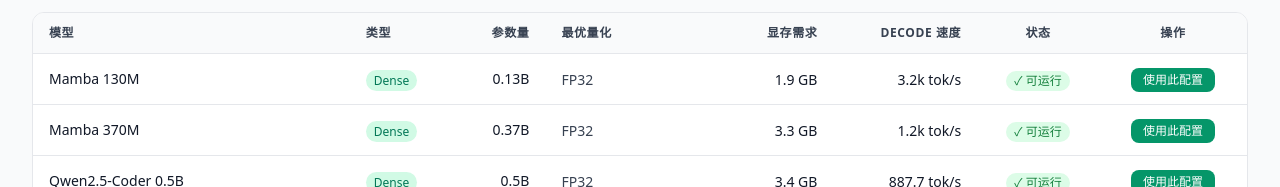
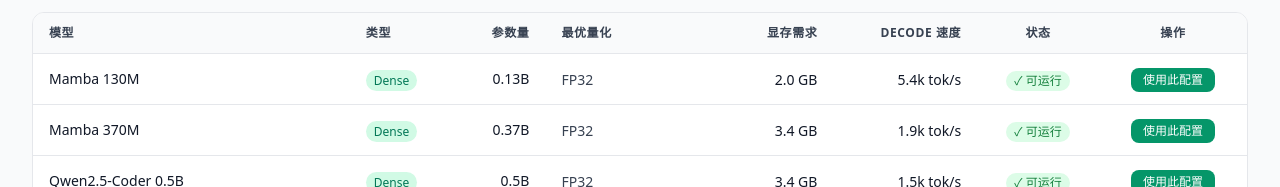
Before and after one commit to adiudiuu/tps, a Vue app: page /ranking in a window 1280 px wide. Shown: the part 613-800 px from the top of the page. Built offline with nearby package versions, Linux system fonts and the light colour scheme.

Commit message:
修复细节batch算法

```diff
--- a/src/data/constants.js
+++ b/src/data/constants.js
@@ -28,14 +28,24 @@
 
 export const FRAMEWORK_MAP = [
   // vendors: null = 全平台通用
-  { id: 'theory',        labelKey: 'framework.theory',        decode: 1.00, prefill: 1.00, decodeMin: 1.00, decodeMax: 1.00, prefillMin: 1.00, prefillMax: 1.00, vendors: null },
-  { id: 'trtllm',        labelKey: 'framework.trtllm',        decode: 0.65, prefill: 0.75, decodeMin: 0.75, decodeMax: 0.85, prefillMin: 0.80, prefillMax: 0.90, vendors: ['nvidia'] },
+  { id: 'theory',        labelKey: 'framework.theory',        decode: 1.00, prefill: 1.00, decodeMin: 1.00, decodeMax: 1.00, prefillMin: 1.00, prefillMax: 1.00, vendors: null,                    schedulingMode: 'serial'     },
+  { id: 'trtllm',        labelKey: 'framework.trtllm',        decode: 0.80, prefill: 0.75, decodeMin: 0.75, decodeMax: 0.85, prefillMin: 0.80, prefillMax: 0.90, vendors: ['nvidia'],             schedulingMode: 'continuous' },
+  // SGLang vs vLLM v0.6.0（sgl-project/sglang benchmark_vllm_060 实测）
+  // Llama 3.1 8B A100 offline: SGLang 4281 vs vLLM 4132 tok/s (+3.6%)
+  // Llama 3.1 70B 4×H100 online rate=8: SGLang 4064 vs vLLM 3752 tok/s (+8.3%)
+  // 早期 29% 差距来自对比旧版 vLLM 0.5.x，vLLM 0.6+ 已基本持平
+  { id: 'sglang',        labelKey: 'framework.sglang',        decode: 0.68, prefill: 0.72, decodeMin: 0.65, decodeMax: 0.75, prefillMin: 0.65, prefillMax: 0.80, vendors: ['nvidia', 'amd'],       schedulingMode: 'continuous' },
   // vLLM 已默认支持 Speculative Decoding（需配置 draft model），可带来 1.5-3x 加速
   // 当前效率系数未包含 Speculative Decoding 增益，实际部署时可能更快
-  { id: 'vllm',          labelKey: 'framework.vllm',          decode: 0.60, prefill: 0.68, decodeMin: 0.55, decodeMax: 0.75, prefillMin: 0.60, prefillMax: 0.80, vendors: ['nvidia', 'amd'] },
-  { id: 'tgi',           labelKey: 'framework.tgi',           decode: 0.40, prefill: 0.55, decodeMin: 0.40, decodeMax: 0.55, prefillMin: 0.50, prefillMax: 0.65, vendors: ['nvidia', 'amd'] },
+  { id: 'vllm',          labelKey: 'framework.vllm',          decode: 0.65, prefill: 0.68, decodeMin: 0.55, decodeMax: 0.75, prefillMin: 0.60, prefillMax: 0.80, vendors: ['nvidia', 'amd'],       schedulingMode: 'continuous' },
+  // LMDeploy 效率与 SGLang 接近，支持 TurboMind 引擎
+  { id: 'lmdeploy',      labelKey: 'framework.lmdeploy',      decode: 0.76, prefill: 0.70, decodeMin: 0.73, decodeMax: 0.80, prefillMin: 0.62, prefillMax: 0.78, vendors: ['nvidia'],             schedulingMode: 'continuous' },
+  // TGI decode 假设取 0.40-0.55 中间值，待实测校准
+  { id: 'tgi',           labelKey: 'framework.tgi',           decode: 0.47, prefill: 0.55, decodeMin: 0.40, decodeMax: 0.55, prefillMin: 0.50, prefillMax: 0.65, vendors: ['nvidia', 'amd'],       schedulingMode: 'continuous' },
+  // ExLlamaV2 针对消费级显卡（RTX 系列）优化，CUDA 核高度定制
+  { id: 'exllamav2',     labelKey: 'framework.exllamav2',     decode: 0.70, prefill: 0.55, decodeMin: 0.65, decodeMax: 0.75, prefillMin: 0.48, prefillMax: 0.62, vendors: ['nvidia'],             schedulingMode: 'serial'     },
   // Apple 专属框架
-  { id: 'mlx',           labelKey: 'framework.mlx',           decode: 0.90, prefill: 0.65, decodeMin: 0.80, decodeMax: 0.95, prefillMin: 0.55, prefillMax: 0.75, vendors: ['apple'], recommended: 'apple' },
+  { id: 'mlx',           labelKey: 'framework.mlx',           decode: 0.90, prefill: 0.65, decodeMin: 0.80, decodeMax: 0.95, prefillMin: 0.55, prefillMax: 0.75, vendors: ['apple'], recommended: 'apple', schedulingMode: 'continuous' },
   {
     id: 'llamacpp_metal',
     labelKey: 'framework.llamacpp_metal',
@@ -43,6 +53,7 @@
     decodeMin: 0.52, decodeMax: 0.70,
     prefillMin: 0.42, prefillMax: 0.58,
     vendors: ['apple'],
+    schedulingMode: 'serial',
     // 模型规模效率缩放系数（Apple Metal 后端相比 CUDA 略高）
     modelSizeScaling: [
       { maxParams: 14, decode: 0.57, decodeMin: 0.52, decodeMax: 0.62 },  // <14B
@@ -63,6 +74,7 @@
     decodeMin: 0.48, decodeMax: 0.65,
     prefillMin: 0.30, prefillMax: 0.40,
     vendors: null,
+    schedulingMode: 'serial',
     // 模型规模效率缩放系数（同时调整 decode/decodeMin/decodeMax）
     modelSizeScaling: [
       { maxParams: 14, decode: 0.52, decodeMin: 0.48, decodeMax: 0.56 },  // <14B: 实测约 0.52
--- a/src/i18n/en.js
+++ b/src/i18n/en.js
@@ -229,12 +229,16 @@
     slow_single: 'Single request speed <20 tok/s — below real-time interaction threshold',
     bw_bottleneck: 'Severely bandwidth bound — increasing batch size improves GPU utilization',
     high_power: 'Total power >{power} kW — check datacenter PDU capacity',
+    activation_oom: 'Activation memory {gb} GB — large batch + long context may OOM, reduce batch or sequence length',
   },
   framework: {
     theory: 'Theoretical Peak',
     trtllm: 'TensorRT-LLM',
+    sglang: 'SGLang',
     vllm: 'vLLM',
+    lmdeploy: 'LMDeploy',
     tgi: 'TGI',
+    exllamav2: 'ExLlamaV2',
     mlx: 'MLX (Apple)',
     llamacpp_metal: 'llama.cpp (Metal)',
     llamacpp: 'llama.cpp',
--- a/src/i18n/zh.js
+++ b/src/i18n/zh.js
@@ -229,12 +229,16 @@
     slow_single: '单请求速度 <20 tok/s，低于实时交互阈值',
     bw_bottleneck: '带宽严重瓶颈，增大 batch 可提升 GPU 利用率',
     high_power: '总功耗 >{power} kW，注意机房 PDU 容量',
+    activation_oom: '激活值显存 {gb} GB，大批次长序列可能 OOM，建议减小 batch 或序列长度',
   },
   framework: {
     theory: '理论峰值',
     trtllm: 'TensorRT-LLM',
+    sglang: 'SGLang',
     vllm: 'vLLM',
+    lmdeploy: 'LMDeploy',
     tgi: 'TGI',
+    exllamav2: 'ExLlamaV2',
     mlx: 'MLX (Apple)',
     llamacpp_metal: 'llama.cpp (Metal)',
     llamacpp: 'llama.cpp',
--- a/src/pages/Home.vue
+++ b/src/pages/Home.vue
@@ -27,7 +27,7 @@
 const batch          = ref(_url.batch        ?? 1)
 const promptLen      = ref(_url.promptLen    ?? 1024)
 const outputLen      = ref(_url.outputLen    ?? 1024)
-const framework      = ref(_url.framework    ?? FRAMEWORK_MAP.find(f => f.id === 'vllm'))
+const framework      = ref(_url.framework    ?? FRAMEWORK_MAP.find(f => f.id === 'theory'))
 const flashAttention = ref(_url.flashAttention ?? true)
 const kvCacheQuant   = ref(_url.kvCacheQuant ?? KV_CACHE_MAP[0])
 const prefixCacheHit = ref(_url.prefixCacheHit ?? 0)
--- a/src/pages/ModelRanking.vue
+++ b/src/pages/ModelRanking.vue
@@ -18,7 +18,7 @@
 const interconnect = ref(INTERCONNECT_MAP[0])
 const ctx = ref(16384)
 const batch = ref(1)
-const framework = ref(FRAMEWORK_MAP.find(f => f.id === 'vllm'))
+const framework = ref(FRAMEWORK_MAP.find(f => f.id === 'theory'))
 
 const isCalculating = ref(false)
 const sortBy = ref('speed') // 'speed' | 'vram' | 'params'
--- a/src/utils/calc.js
+++ b/src/utils/calc.js
@@ -82,7 +82,9 @@
 
   // 系统开销（CUDA context、激活值、临时 buffer 等）
   // 动态调整：小模型固定 1GB，大模型按权重 3% 计算，上限 5GB
-  const overheadGB  = Math.max(1.0, Math.min(weightGB * 0.03, 5.0))
+  // 激活值显存：batch × promptLen × hidden_size × layers × 2 bytes（BF16）
+  const activationGB = batch * promptLen * (model.hidden_size ?? 4096) * model.layers * 2 / 1e9
+  const overheadGB  = Math.max(1.0, Math.min(weightGB * 0.03, 5.0)) + activationGB
   const totalNeeded = weightGB + kvGB + overheadGB
 
   // ─────────────────────────────────────────────
@@ -108,7 +110,7 @@
   const decodeFactorMax = adjustedFramework.decodeMax ?? adjustedFramework.decode
   const prefillFactorMin = adjustedFramework.prefillMin ?? adjustedFramework.prefill
   const prefillFactorMax = adjustedFramework.prefillMax ?? adjustedFramework.prefill
-  const flashRange = getFlashAttentionBoostRange({ enabled: flashAttention, promptLen: effectivePromptLen })
+  const flashRange = getFlashAttentionBoostRange({ enabled: flashAttention, promptLen: effectivePromptLen, headDim: model.head_dim ?? 128 })
   const flashFactor = flashRange.mid
   let kvReadGB
   if (model.sliding_window != null && model.local_layers != null) {
@@ -116,7 +118,7 @@
     const globalKvHeads = model.global_kv_heads ?? model.kv_heads
     const globalHeadDim = model.global_head_dim ?? model.head_dim
     kvReadGB = 2 * batch * kvBytesPerElem * (
-      globalLayers * globalKvHeads * globalHeadDim * avgDecodeSeqLen +
+      globalLayers * globalKvHeads * globalHeadDim * Math.min(avgDecodeSeqLen, ctx) +
       model.local_layers * model.kv_heads * model.head_dim * Math.min(avgDecodeSeqLen, model.sliding_window)
     ) / 1e9
   } else {
@@ -166,8 +168,11 @@
   const prefillToksMin = computeBaseLimit * prefillFactorMin * prefillAttentionFactor * flashRange.min
   const prefillToksMax = computeBaseLimit * prefillFactorMax * prefillAttentionFactor * flashRange.max
 
-  // 首 token 延迟（ms）：纯 prefill 计算时间，多并发时实际排队延迟更高
-  const ttft = (effectivePromptLen * 2 * activeParams * 1e9) / (tflops * 1e12) * 1000 / (prefillAttentionFactor * flashFactor * framework.prefill) * Math.max(1, batch)
+  // 首 token 延迟（ms）：纯 prefill 计算时间
+  // continuous batching 模式（vLLM/TRT-LLM/TGI）下请求并发处理，TTFT 不随 batch 线性增加
+  // serial 模式（llama.cpp）下请求串行排队，TTFT × batch
+  const isContinuousBatching = (framework.schedulingMode ?? 'continuous') === 'continuous'
+  const ttft = (effectivePromptLen * 2 * activeParams * 1e9) / (tflops * 1e12) * 1000 / (prefillAttentionFactor * flashFactor * framework.prefill) * (isContinuousBatching ? 1 : Math.max(1, batch))
 
   // 单 token 生成时间（ms），batch=1 时的延迟基准，同步除以 fw.decode 保持一致性
   const tpot = (decodeBytesPerStep / effectiveBw) * 1000 / framework.decode  // ms/tok
@@ -211,7 +216,7 @@
 
   return {
     // 显存
-    weightGB, kvGB, overheadGB, totalNeeded, totalVram,
+    weightGB, kvGB, overheadGB, activationGB, totalNeeded, totalVram,
     vramOk:  totalNeeded <= totalVram,
     vramPct: totalNeeded / totalVram * 100,
     // 速度
@@ -245,18 +250,34 @@
 }
 
 function getPrefillAttentionFactor({ totalHeads, kvHeads, attentionType }) {
-  // GQA/MQA 的 Q/KV head 比例已经体现在 active_params 的主干 FLOPs 里
-  // 不应再作为吞吐倍数乘入，否则 MQA 模型（如 Llama 3 70B kvHeads=1）会被放大 64x
+  // GQA/MQA 减少注意力 FLOPs：注意力占总 FLOPs 约 20%
+  // 节省比例 = (1 - kv_heads/total_heads) × attn_flops_fraction
+  // 例：Llama3 70B（8/64 heads）→ factor = 1 - (1 - 8/64) × 0.20 ≈ 0.886（减少约 11%）
+  const attnFlopsFraction = 0.20
+  if (kvHeads != null && totalHeads > 0 && kvHeads < totalHeads) {
+    return 1 - (1 - kvHeads / totalHeads) * attnFlopsFraction
+  }
   return 1
 }
 
-function getFlashAttentionBoostRange({ enabled, promptLen }) {
+function getFlashAttentionBoostRange({ enabled, promptLen, headDim = 128 }) {
   if (!enabled) return { min: 1, mid: 1, max: 1 }
 
-  if (promptLen >= 32768) return { min: 3, mid: 4, max: 5 }  // 序列越长，HBM IO 节省越显著，加速倍数单调递增
-  if (promptLen >= 8192)  return { min: 2, mid: 2.5, max: 3 }
-  if (promptLen >= 2048)  return { min: 1.5, mid: 1.75, max: 2 }
-  return { min: 1, mid: 1, max: 1.1 }  // < 2048 tokens，FlashAttention 收益极小
+  // Flash Attention 加速比 ∝ head_dim（每计算块节省的 HBM IO ∝ head_dim）
+  // 基于 head_dim=128 的基准值，线性缩放，范围限制在 [0.5, 2.0] 内
+  const hdScale = Math.min(2.0, Math.max(0.5, headDim / 128))
+
+  let base
+  if (promptLen >= 32768) base = { min: 3, mid: 4, max: 5 }  // 序列越长，HBM IO 节省越显著
+  else if (promptLen >= 8192)  base = { min: 2, mid: 2.5, max: 3 }
+  else if (promptLen >= 2048)  base = { min: 1.5, mid: 1.75, max: 2 }
+  else return { min: 1, mid: 1, max: 1.1 }  // < 2048 tokens，FlashAttention 收益极小
+
+  return {
+    min: Math.max(1, base.min * hdScale),
+    mid: Math.max(1, base.mid * hdScale),
+    max: Math.max(1, base.max * hdScale),
+  }
 }
 
 /**
@@ -264,7 +285,7 @@
  */
 export function getWarnings(result, t) {
   const warnings = []
-  const { vramOk, vramPct, totalNeeded, totalVram, tpEfficiency, singleToks, singleToksMin, roofline, totalPower } = result
+  const { vramOk, vramPct, totalNeeded, totalVram, tpEfficiency, singleToks, singleToksMin, roofline, totalPower, activationGB } = result
 
   if (!vramOk) {
     warnings.push({
@@ -274,6 +295,10 @@
     })
   } else if (vramPct > 95) {
     warnings.push({ level: 'warn', key: 'vram_high' })
+  }
+
+  if (activationGB > 2) {
+    warnings.push({ level: 'warn', key: 'activation_oom', gb: activationGB.toFixed(1) })
   }
 
   if (tpEfficiency < 0.7) {
```
Also changed, not shown: 1 other file (tests, documents, lock files or other folders).
